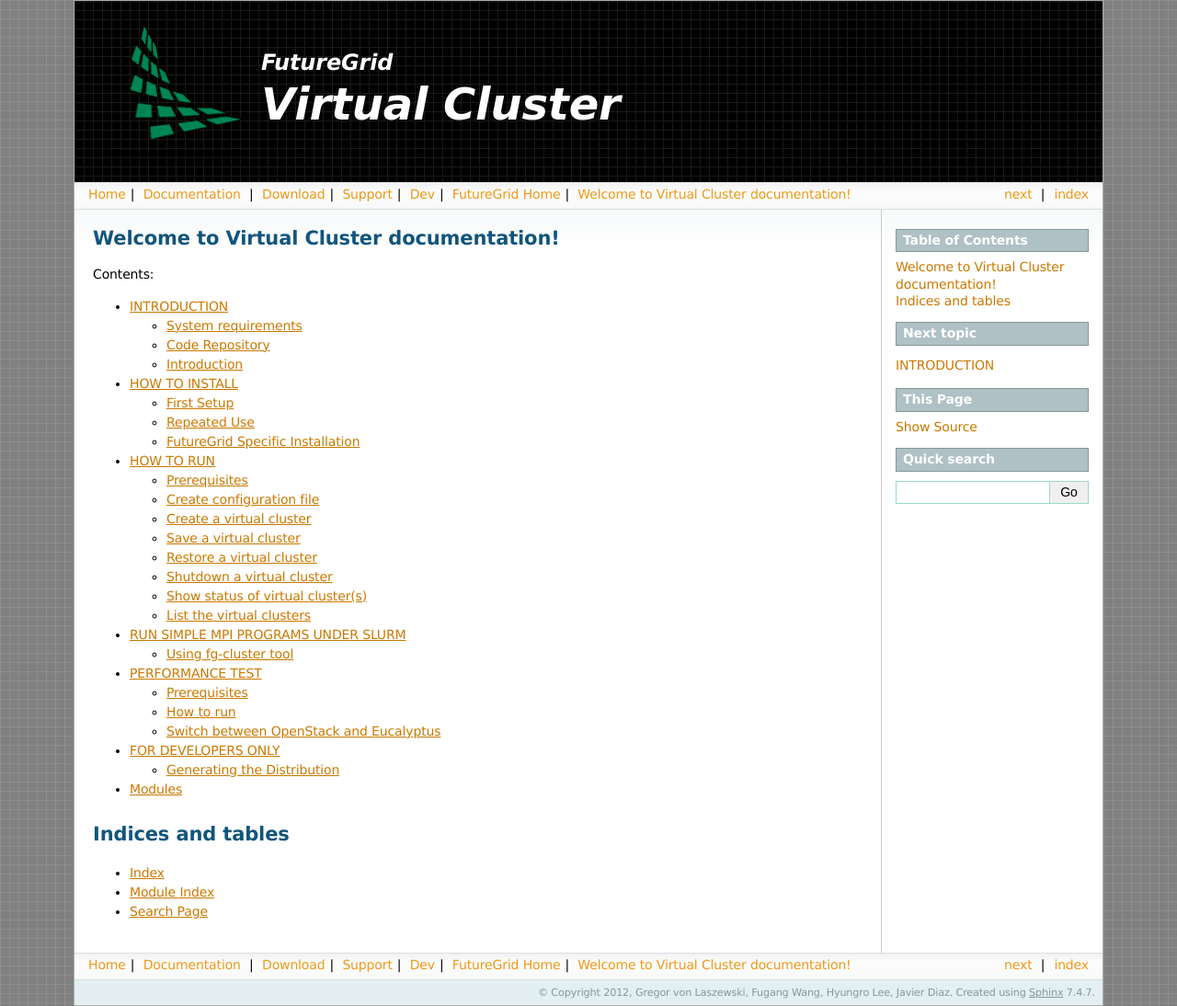
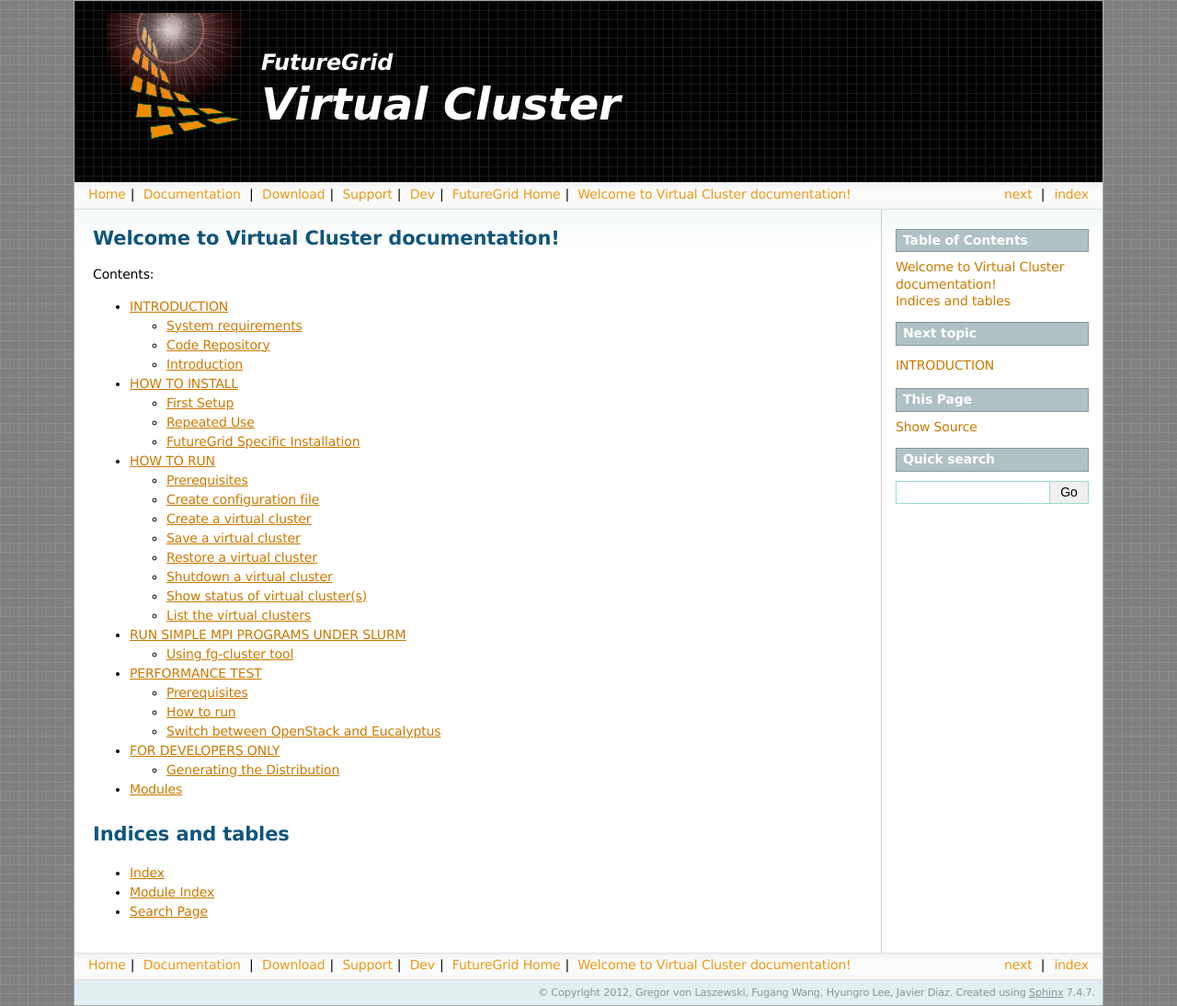
Before and after one commit to futuregrid/virtual-cluster, a Sphinx documentation site: the page built from doc/source/index.rst, in a window 1280 px wide. Shown: the whole page at 92% size. Built offline with Sphinx 7.4.7, drawn with Linux system fonts in a browser that asks for light colours; formulas are drawn with MathJax 3; pages that are not in the unit, such as notebooks, are missing from menus.

Commit message:
added new logo

```diff
--- a/doc/source/_templates/layout.html
+++ b/doc/source/_templates/layout.html
@@ -19,7 +19,7 @@
 <table>
   <tr>
     <td>
-      <a href="{{ pathto('index') }}"><img src="{{pathto("_static/fg-logo-grid.png", 1) }}" border="0" alt="FutureGrid Virtual CLuster"/></a>
+      <a href="{{ pathto('index') }}"><img src="{{pathto("_static/fg-logo-grid-glow.png", 1) }}" border="0" alt="FutureGrid Virtual CLuster"/></a>
     </td>
     <td>
       <font size="5" color="white"><b><i>FutureGrid</i></b></font><br><br>
```
Also changed, not shown: doc/source/_static/fg-logo-grid-glow.png (added).
